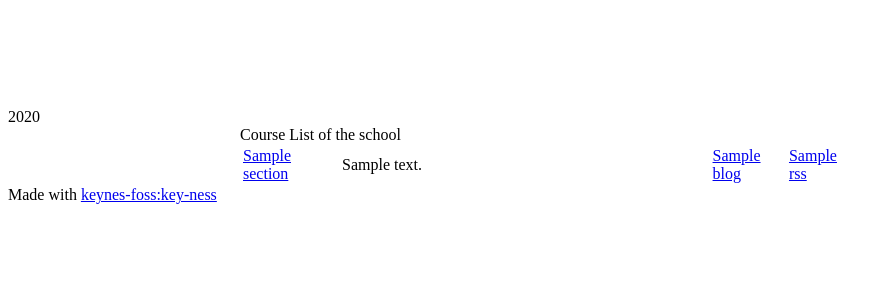
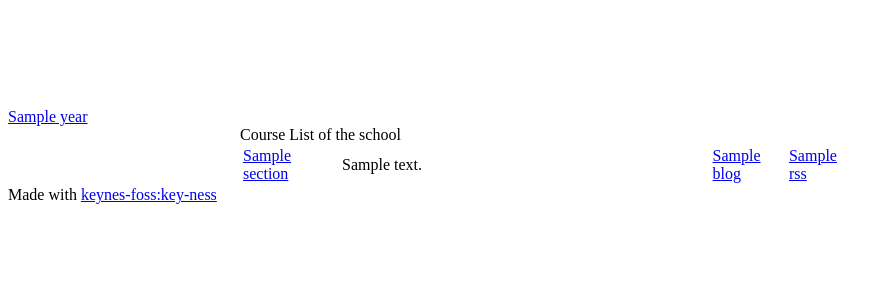
Before and after one commit to keynes-foss/key-ness, a Django app: template templates/year.html in a window 1280 px wide; the page is wider, and only the part inside the window is pictured. Shown: the part 150-450 px from the top of that part, without its empty margins (0-892 px from the left). Run offline with Django 3.2, Linux system fonts and the light colour scheme; the template is opened without the code that fills it: most values are stand-ins (such as "Sample title", 1, 10 or a date in 2020).

Commit message:
breadcrumbs

```diff
--- a/organization/views.py
+++ b/organization/views.py
@@ -20,7 +20,7 @@ def view_year(request, year):
 		'url':str(s.url()),
 		'description':s.description
 	} for s in y.sections.all()]
-	return render_to_response('year.html', {'sections':res, 'year':year})
+	return render_to_response('year.html', {'sections':res, 'year':{"name":y.name, "url":str(y.url())}})
 
 
 
@@ -36,7 +36,7 @@ def view_section(request, year, section):
 		'url':str(c.url()),
 		'description':c.description
 	} for c in s.courses.all()]
-	return render_to_response('section.html', {'courses':res, 'section':s.name, 'year':year})
+	return render_to_response('section.html', {'courses':res, 'section':{"name":s.name,"url":str(s.url())}, 'year':{"name":y.name, "url":str(y.url())}})
 
 
 
@@ -48,7 +48,7 @@ def view_course(request, year, section, course):
 	s = SchoolSection.objects.get(year = y, suffix = section)
 	c = Course.objects.get(section = s, name = course)
 	res = [{ "klass":str(k), 'url':str(k.url()), 'students':k.students.all().count(), 'teachers':k.teachers.all().count(), } for k in c.klasses.all()]
-        return render_to_response('course.html', {'course':c.name, "klasses":res, 'section':s.name, 'year':year})
+        return render_to_response('course.html', {'course':{"name":c.name, "url":str(c.url())}, "klasses":res, 'section':{"name":s.name,"url":str(s.url())}, 'year':{"name":y.name, "url":str(y.url())}})
 
 
 
--- a/templates/section.html
+++ b/templates/section.html
@@ -9,7 +9,7 @@
 {% endblock %}
 
 {% block sidebar %}{% endblock %}
-{% block breadcrumbs %}<span class="breadcrumb">{{year}}</span> > <span class="breadcrumb">{{section}}</span>{% endblock %}
+{% block breadcrumbs %}<span class="breadcrumb"><a href="{{year.url}}">{{year.name}}</a></span> > <span class="breadcrumb"><a href="{{section.url}}">{{section.name}}</a></span>{% endblock %}
 {% block content %}
 {% trans "Areas of the school" %}
 <table width="600px">
--- a/templates/year.html
+++ b/templates/year.html
@@ -9,7 +9,7 @@
 {% endblock %}
 
 {% block sidebar %}{% endblock %}
-{% block breadcrumbs %}<span class="breadcrumb">{{year}}</span>{% endblock %}
+{% block breadcrumbs %}<span class="breadcrumb"><a href="{{year.url}}">{{year.name}}</a></span>{% endblock %}
 {% block content %}
 {% trans "Course List of the school" %}
 <table width="600px">
```
